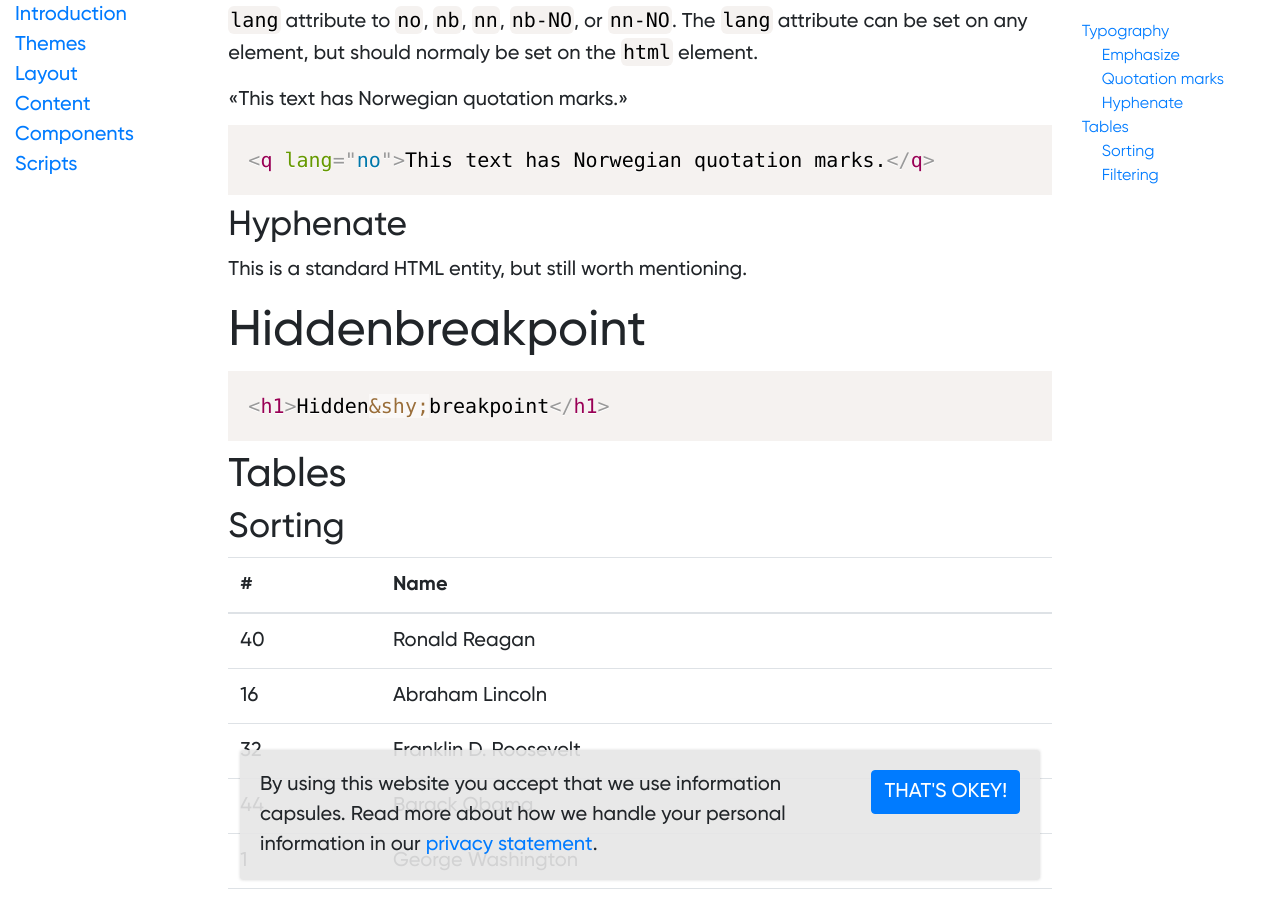
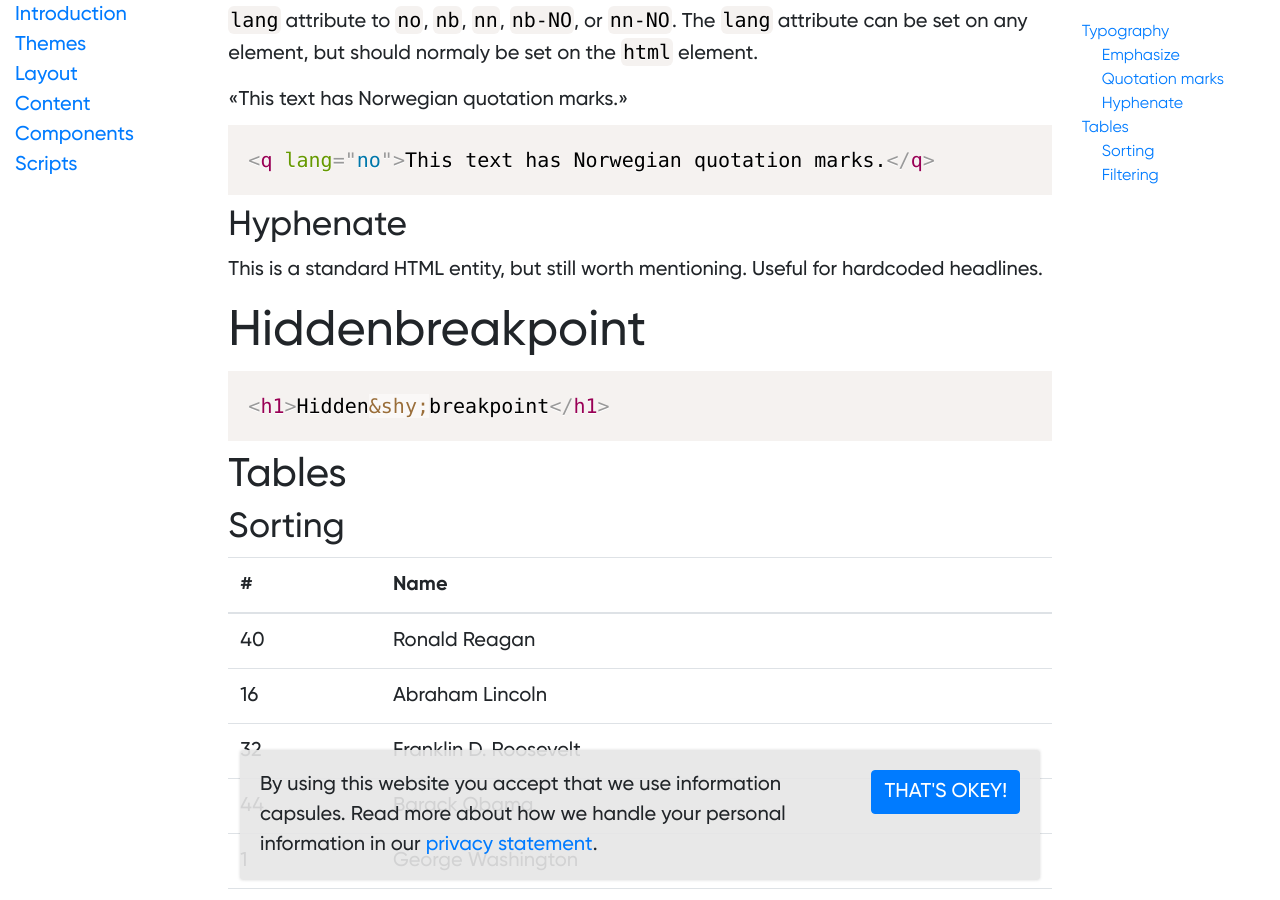
Before and after one commit to vecora/ds-vecora, a Jekyll site: the page built from docs/content.md, in a window 1280 px wide and 900 px high, scrolled down 516 px. Built offline with Jekyll 4.4.1, drawn with Linux system fonts in a browser that asks for light colours; some web fonts are replaced.

Commit message:
Clarification

```diff
--- a/docs/content.md
+++ b/docs/content.md
@@ -24,7 +24,7 @@ Bootstrap has support for `<q>` elements, but it only supports english quotation
 
 ### Hyphenate
 
-This is a standard HTML entity, but still worth mentioning.
+This is a standard HTML entity, but still worth mentioning. Useful for hardcoded headlines.
 
 {% capture example %}
 <h1>Hidden&shy;breakpoint</h1>
```
